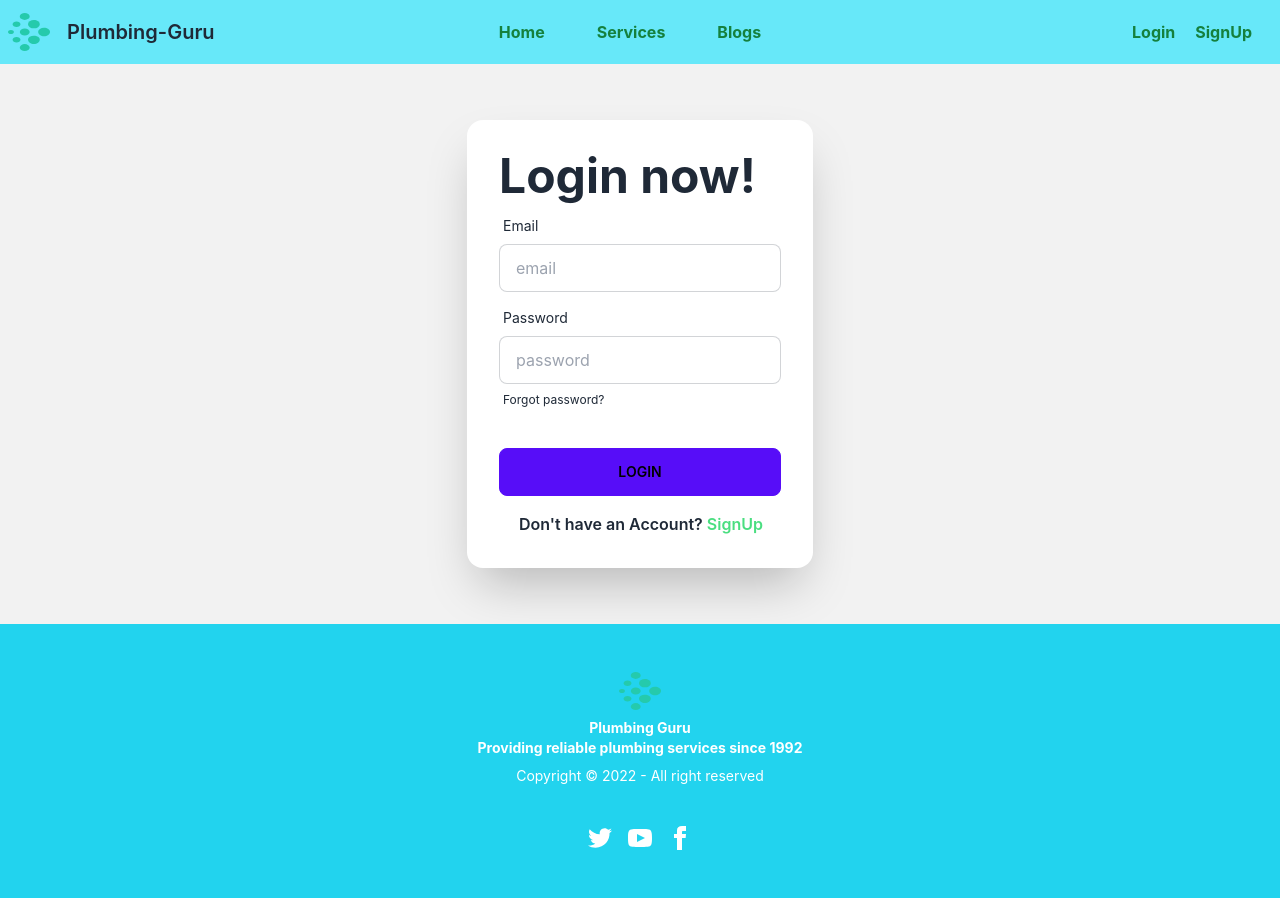
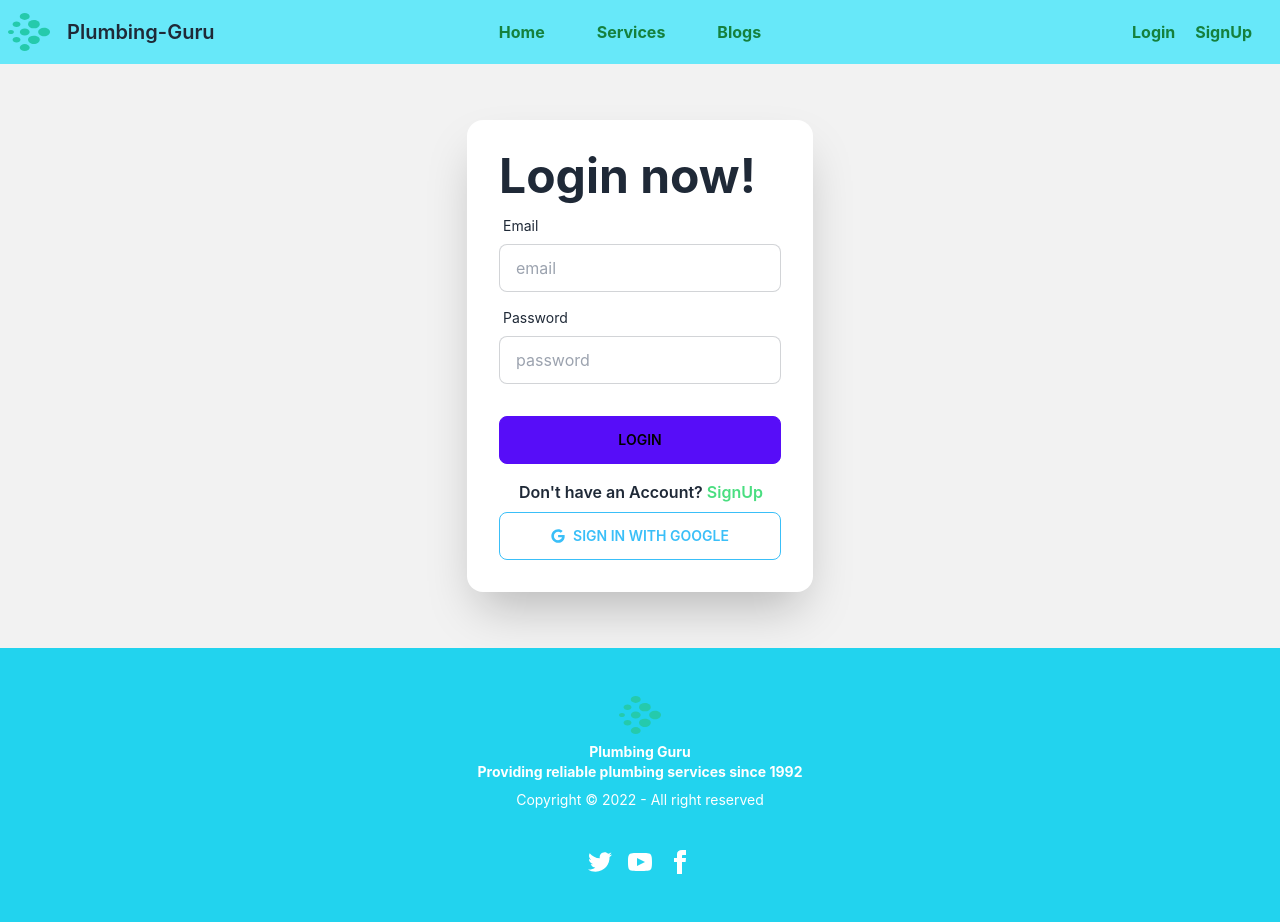
Before and after one commit to Md-abdullah-2001/plumbing-guru-client-side-assignment-11, a React (Create React App) app: page /login in a window 1280 px wide. Before the commit the page ends 898 px from the top, so only its background shows below. Built offline with nearby package versions, Linux system fonts and the light colour scheme; no server answers.

Commit message:
sign in with google is added

```diff
--- a/package.json
+++ b/package.json
@@ -10,6 +10,8 @@
     "firebase": "^9.13.0",
     "react": "^18.2.0",
     "react-dom": "^18.2.0",
+    "react-icons": "^4.6.0",
+    "react-photo-view": "^1.2.2",
     "react-router-dom": "^6.4.3",
     "react-scripts": "5.0.1",
     "web-vitals": "^2.1.4"
--- a/src/Components/Home/HomeServiceCard.js
+++ b/src/Components/Home/HomeServiceCard.js
@@ -1,4 +1,5 @@
 import React from "react";
+import { PhotoProvider, PhotoView } from "react-photo-view";
 import { Link } from "react-router-dom";
 
 const HomeServiceCard = ({ service }) => {
@@ -7,7 +8,18 @@ const HomeServiceCard = ({ service }) => {
   return (
     <div className="card w-96 bg-base-100 shadow-xl">
       <figure>
-        <img className="h-72" src={service.img} alt="Shoes" />
+        <PhotoProvider>
+          {/* <div className="foo"> */}
+          <PhotoView src={service.img}>
+            <img
+              className="h-72 w-full"
+              src={service.img}
+              style={{ objectFit: "cover" }}
+              alt=""
+            />
+          </PhotoView>
+          {/* </div> */}
+        </PhotoProvider>
       </figure>
       <div className="card-body">
         <h2 className="card-title">{title}</h2>
--- a/src/Shared/Auth/AuthProvider.js
+++ b/src/Shared/Auth/AuthProvider.js
@@ -4,6 +4,7 @@ import {
   getAuth,
   onAuthStateChanged,
   signInWithEmailAndPassword,
+  signInWithPopup,
   signOut,
   updateProfile,
 } from "firebase/auth";
@@ -18,6 +19,11 @@ const AuthProvider = ({ children }) => {
   const createUserWithPassword = (email, password) => {
     setLoading(true);
     return createUserWithEmailAndPassword(auth, email, password);
+  };
+
+  // sign in with google
+  const googleProvider = (provider) => {
+    return signInWithPopup(auth, provider);
   };
 
   // log in the user
@@ -56,6 +62,7 @@ const AuthProvider = ({ children }) => {
     logIn,
     logout,
     setUserData,
+    googleProvider,
   };
   return (
     <AuthContext.Provider value={userInfo}>{children}</AuthContext.Provider>
--- a/src/Shared/Auth/Login/Login.js
+++ b/src/Shared/Auth/Login/Login.js
@@ -1,9 +1,12 @@
+import { GoogleAuthProvider } from "firebase/auth";
 import React, { useContext } from "react";
 import { Link, useLocation, useNavigate } from "react-router-dom";
 import { AuthContext } from "../AuthProvider";
+import { FaGoogle } from "react-icons/fa";
 
+const provider = new GoogleAuthProvider();
 const Login = () => {
-  const { logIn } = useContext(AuthContext);
+  const { logIn, googleProvider } = useContext(AuthContext);
   const location = useLocation();
   const navigate = useNavigate();
   const from = location.state?.from?.pathname || "/";
@@ -23,6 +26,16 @@ const Login = () => {
       })
       .catch((error) => console.error(error));
   };
+
+  const signInSubmitGoogle = () => {
+    googleProvider(provider)
+      .then((result) => {
+        const user = result.user;
+        navigate(from, { replace: true });
+      })
+      .catch((error) => console.error(error));
+  };
+
   return (
     <div className="hero p-5 w-full my-5">
       <div className="hero-content ">
@@ -50,11 +63,6 @@ const Login = () => {
                 placeholder="password"
                 className="input input-bordered"
               />
-              <label className="label">
-                <a href="/" className="label-text-alt link link-hover">
-                  Forgot password?
-                </a>
-              </label>
             </div>
             <div className="form-control mt-6">
               <input
@@ -69,6 +77,17 @@ const Login = () => {
                 </Link>
               </p>
             </div>
+
+            <button
+              onClick={signInSubmitGoogle}
+              className="btn btn-outline btn-info"
+            >
+              {" "}
+              <span className="flex items-center   gap-2">
+                {" "}
+                <FaGoogle></FaGoogle> Sign in with Google
+              </span>
+            </button>
           </form>
         </div>
       </div>
--- a/src/index.js
+++ b/src/index.js
@@ -4,6 +4,7 @@ import "./index.css";
 import App from "./App";
 import reportWebVitals from "./reportWebVitals";
 import AuthProvider from "./Shared/Auth/AuthProvider";
+import "react-photo-view/dist/react-photo-view.css";
 
 const root = ReactDOM.createRoot(document.getElementById("root"));
 root.render(
```
Also changed, not shown: 1 other file (tests, documents, lock files or other folders).
